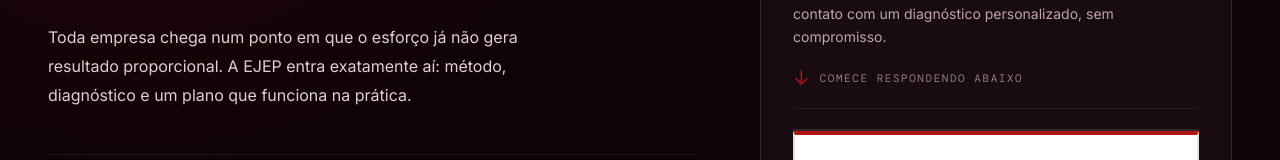
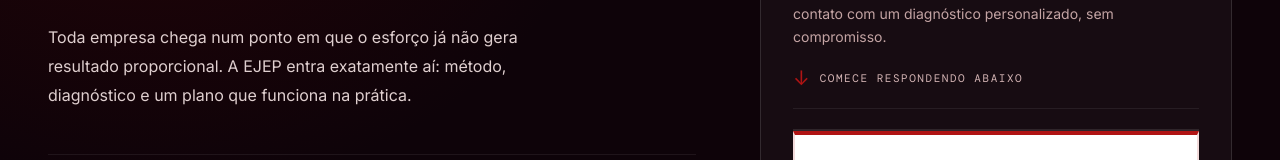
Before and after one commit to Aiello-Digital/ejep-landing, a Next.js app: page / in a window 1280 px wide. Shown: the part 308-468 px from the top of the page. Built offline with nearby package versions, Linux system fonts and the light colour scheme.

Commit message:
fix: quiz panel margin-bottom 32px, brighter start cue text

```diff
--- a/app/globals.css
+++ b/app/globals.css
@@ -205,7 +205,7 @@ body {
   border: 1px solid rgba(255,255,255,0.12);
   border-top: 3px solid #b01414;
   padding: 32px 32px 0;
-  margin: 8px 0 8px 8px;
+  margin: 8px 0 32px 8px;
 }
 @media (max-width: 860px) { .quiz-panel { margin: 0; } }
 @media (max-width: 500px) { .quiz-panel { padding: 24px 18px 0; } }
@@ -260,7 +260,7 @@ body {
   font-size: 11px;
   letter-spacing: 0.14em;
   text-transform: uppercase;
-  color: #9a7878;
+  color: #d4b4b4;
 }
 @keyframes bounceDown {
   0%, 100% { transform: translateY(0); }
```
